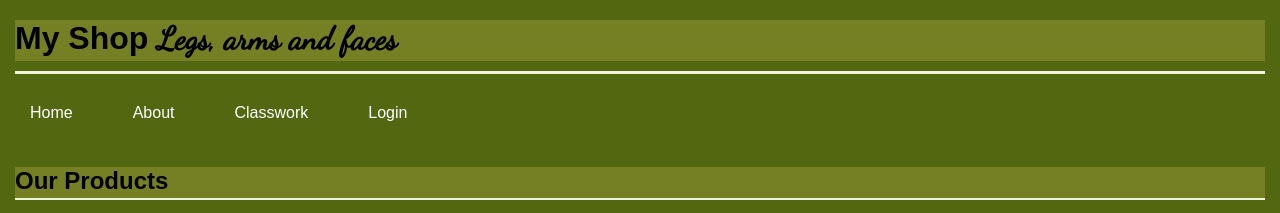
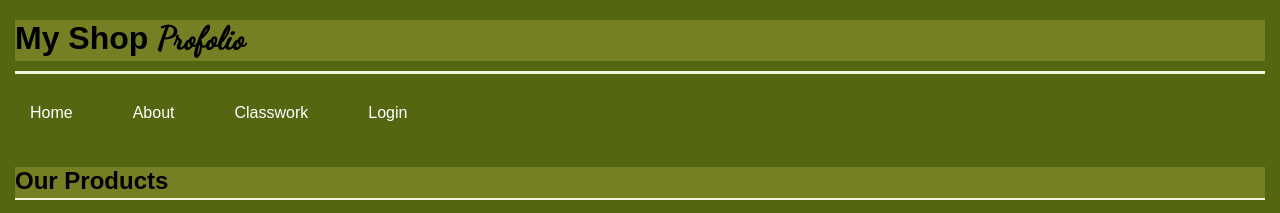
Before and after one commit to thienhua536/myPortfolio, a plain HTML site: page index.html in a window 1280 px wide. Shown: the top 213 px of the page. Drawn offline with Linux system fonts and the light colour scheme.

Commit message:
Update index.html

```diff
--- a/index.html
+++ b/index.html
@@ -8,7 +8,7 @@
 </head>
   <body style="background-color: #536710;">
     <header>
-      <h1 class="h">My Shop <span class="subheading">Legs, arms and faces</span></h1>
+      <h1 class="h">My Shop <span class="subheading">Profolio</span></h1>
     </header>
     <nav>
       <ul>
```
